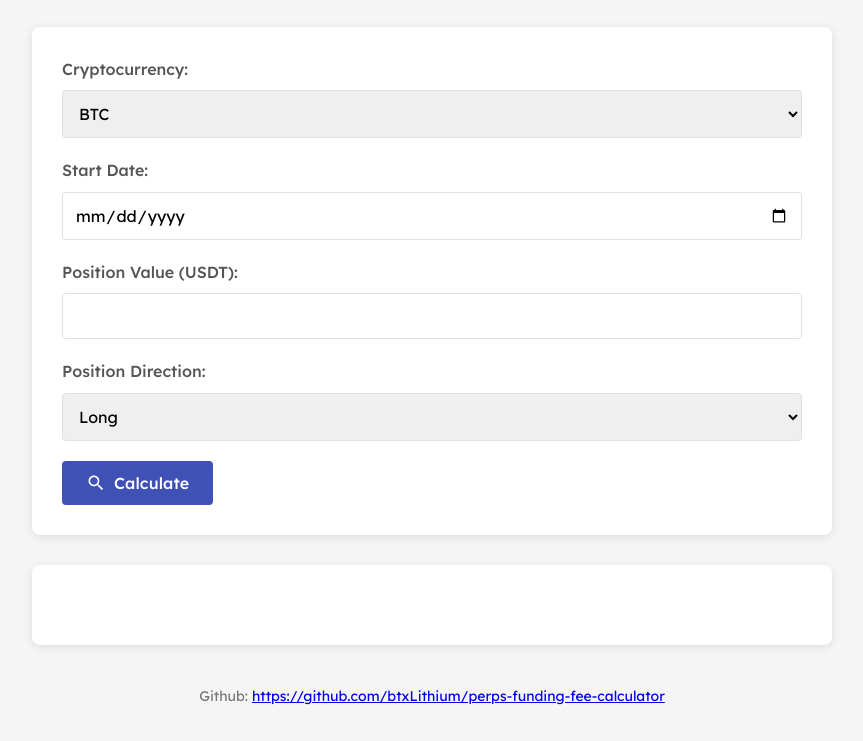
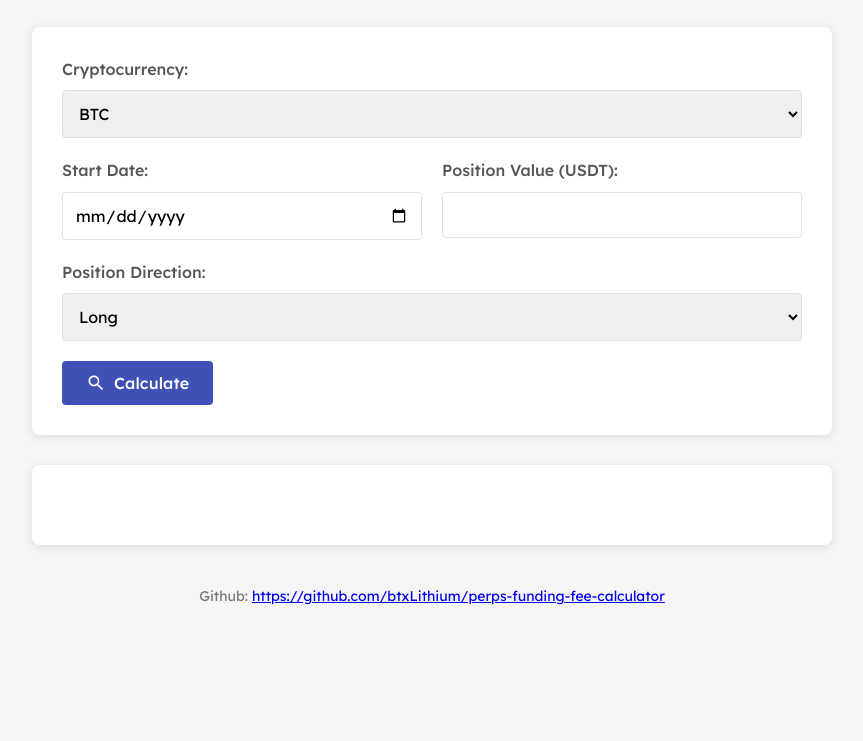
Before and after one commit to btxLithium/perps-funding-fee-calculator, a plain HTML site: page index.html in a window 1280 px wide. Shown: the part 113-854 px from the top of the page, without its empty margins (208-1071 px from the left). After the commit the page ends 800 px from the top, so only its background shows below. Drawn offline with Linux system fonts and the light colour scheme.

Commit message:
UI: change layout

```diff
--- a/index.html
+++ b/index.html
@@ -29,6 +29,7 @@
                     </select>
                 </div>
 
+                <div class="form-row">
                     <div class="form-group">
                         <label for="startDate">Start Date:</label>
                         <input type="date" id="startDate" required>
@@ -37,6 +38,7 @@
                     <div class="form-group">
                         <label for="positionValue">Position Value (USDT):</label>
                         <input type="number" id="positionValue" step="0.01" min="0" required>
+                    </div>
                 </div>
 
                 <div class="form-group">
--- a/style.css
+++ b/style.css
@@ -292,3 +292,14 @@ footer {
         text-align: center;
     }
 }
+
+.form-row {
+    display: flex;
+    gap: 20px;
+}
+
+.form-row .form-group {
+    flex: 1;
+    min-width: 0;
+    /* Allow flex items to shrink below content size */
+}
```
Lines whose indentation alone changed are shown as unchanged.
